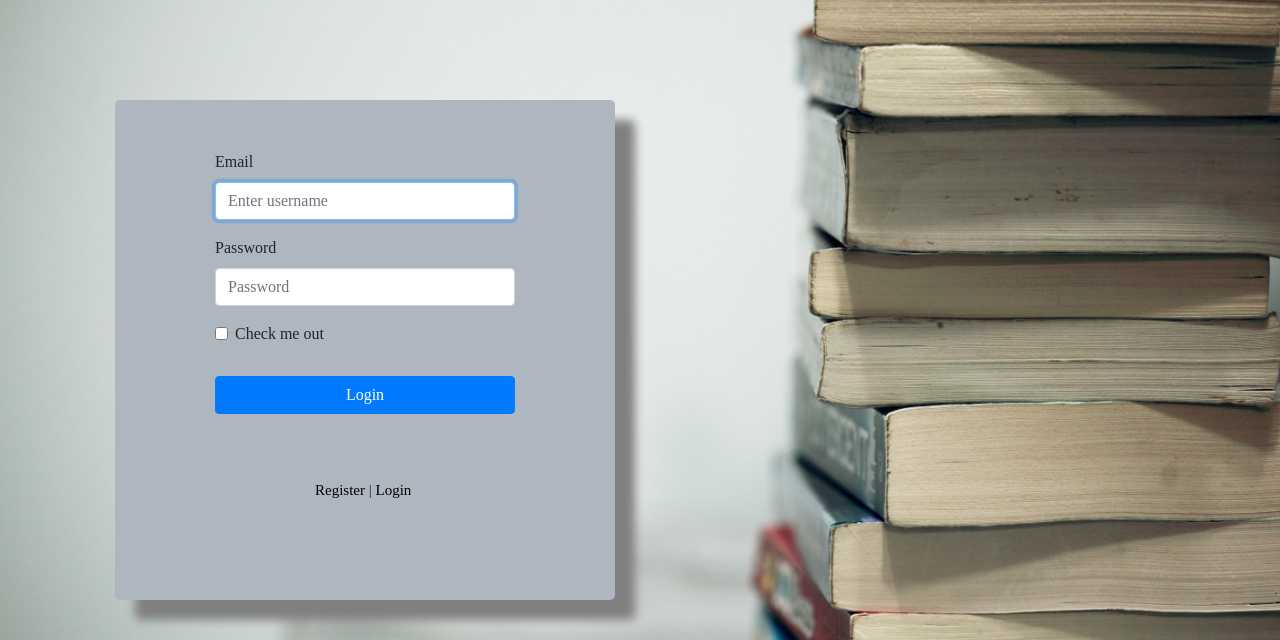
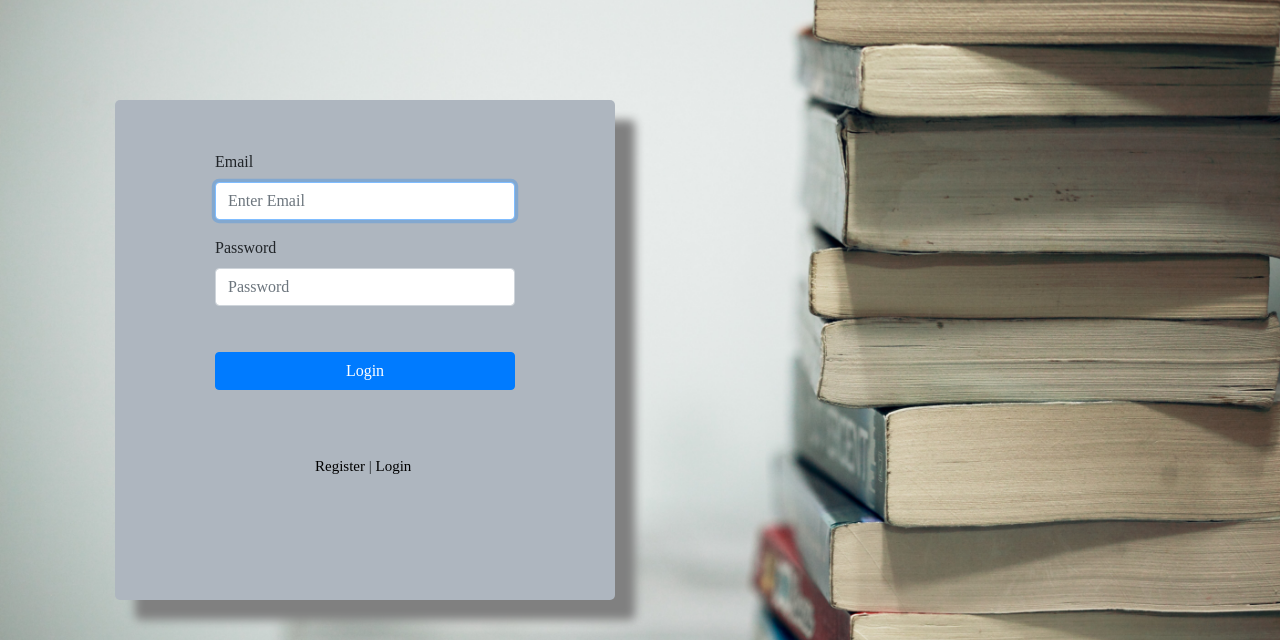
Before and after one commit to sundaramgupta/book-review, a Flask app: page /login in a window 1280 px wide. Shown: the top 640 px of the page. Run offline with Flask 2, Linux system fonts and the light colour scheme; some libraries are stand-ins or nearby versions.

Commit message:
removed check box from reg and login

```diff
--- a/templates/login.html
+++ b/templates/login.html
@@ -6,22 +6,19 @@
             <form action = "{{ url_for('login')}}", method="post">
               <div class="form-group">
                 <label for="exampleInputEmail1">Email</label>
-                <input name= "login-username"type="text" class="form-control" aria-describedby="emailHelp" placeholder="Enter username" autofocus>
+                <input name= "login-username"type="text" class="form-control" aria-describedby="emailHelp" placeholder="Enter Email" autofocus>
               </div>
               <div class="form-group">
                 <label for="exampleInputPassword1">Password</label>
                 <input name="login-password" type="password" class="form-control" placeholder="Password">
               </div>
-              <div class="form-check">
-                <input type="checkbox" class="form-check-input" id="exampleCheck1">
-                <label class="form-check-label" for="exampleCheck1">Check me out</label>
-              </div>
               <button type="submit" class="btn btn-primary">Login</button>
             </form>
             <div class="menu">
-            <a href="{{ url_for('registration') }}">Register </a><span>|</span>
-            <a href="{{ url_for('login') }}">Login</a>
-        </div>
+              <a href="{{ url_for('registration') }}">Register </a><span>|</span>
+              <a href="{{ url_for('login') }}">Login</a>
+            </div>
+          </form>
         </div>
     </div>
 
```
Also changed, not shown: templates/registration.html (+5 -9 lines).
